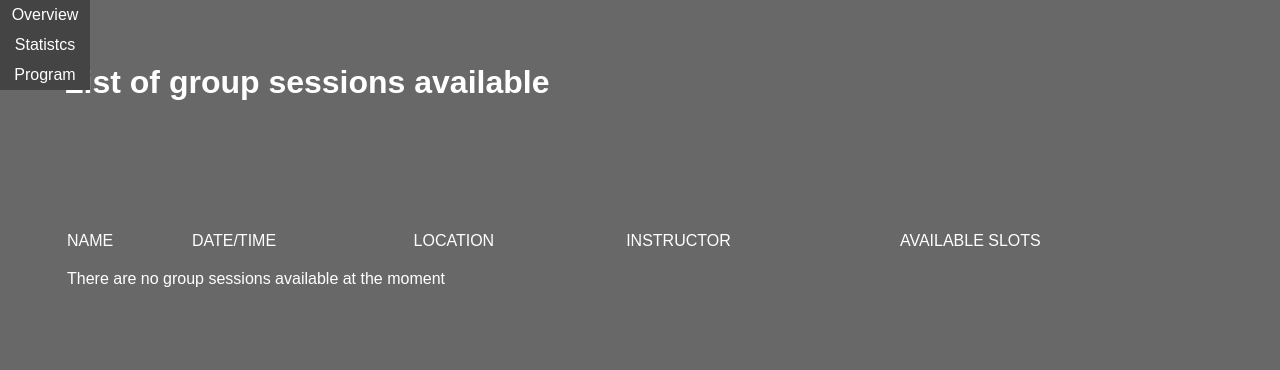
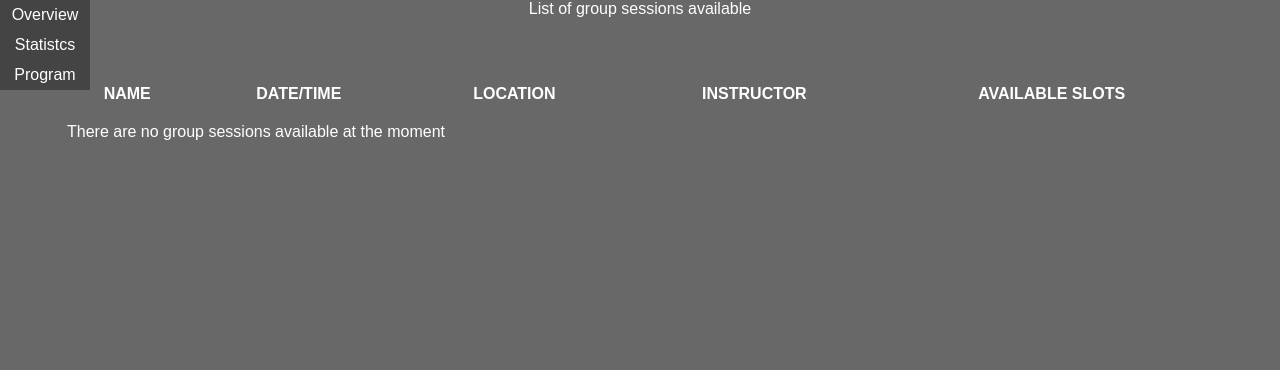
Before and after one commit to Silverberg-Technologies/smartgym, a Django app: page /users/groupsession/ in a window 1280 px wide; the page is wider, and only the part inside the window is pictured. Shown: the part 30-400 px from the top of that part. Run offline with Django 3.2, Linux system fonts and the light colour scheme; the visitor is signed in with stand-in values (Sample User, id 1).

Commit message:
Update groupsession page

```diff
--- a/users/static/users/css/groupsession.css
+++ b/users/static/users/css/groupsession.css
@@ -18,7 +18,6 @@ thead {
 
 tr {
     margin: 5px auto;
-    border: solid 1px solid black;
     -webkit-transition: opacity 0.5s;
     -moz-transition: opacity 0.5s;
     -o-transition: opacity 0.5s;
@@ -30,6 +29,12 @@ tr:hover {
     opacity: 0.6;
 }
 
+td.row1 td.row2 {
+    border-collapse: collapse;
+    border-top: 1px solid black;
+    border-bottom: 1px solid black;
+}
+
 td.row1 {
     margin: 2px auto;
     width: 20%;
--- a/users/templates/users/groupsession.html
+++ b/users/templates/users/groupsession.html
@@ -9,15 +9,15 @@
 
 {% block content %}
     {% if user.is_authenticated %}
-    <h1 id="sessions_title">List of group sessions available</h1>
     <table id="sessions">
+    <caption id="sessions_title">List of group sessions available</caption>
         <thead>
             <tr>
-                <td>Name</td>
-                <td>Date/Time</td>
-                <td>Location</td>
-                <td>Instructor</td>
-                <td>Available Slots</td>
+                <th>Name</th>
+                <th>Date/Time</th>
+                <th>Location</th>
+                <th>Instructor</th>
+                <th>Available Slots</th>
             </tr>
         </thead>
         {% for session in group_sessions %}
```
